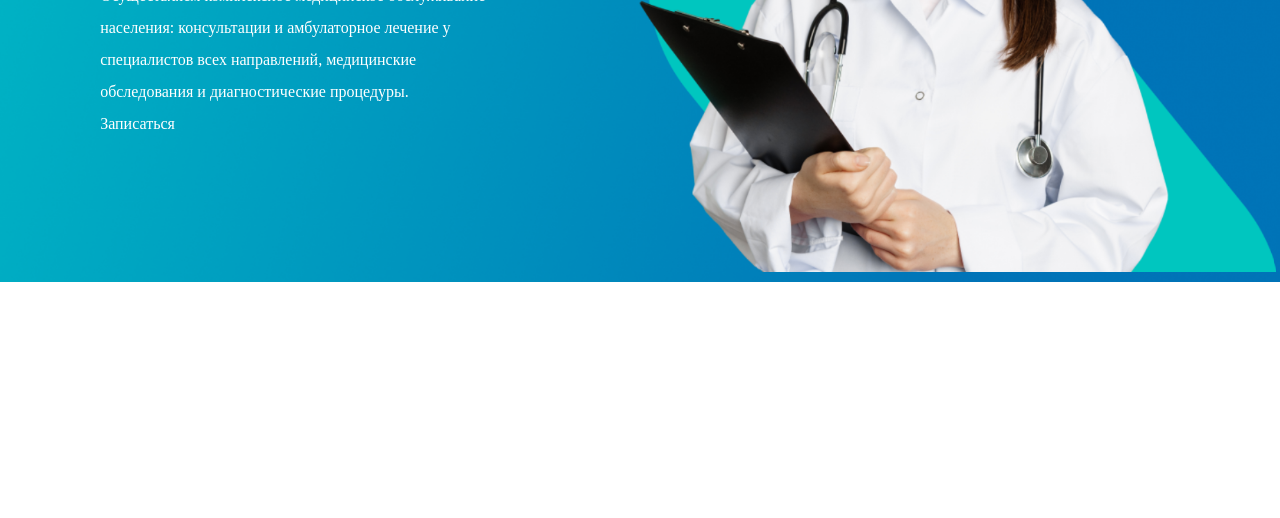
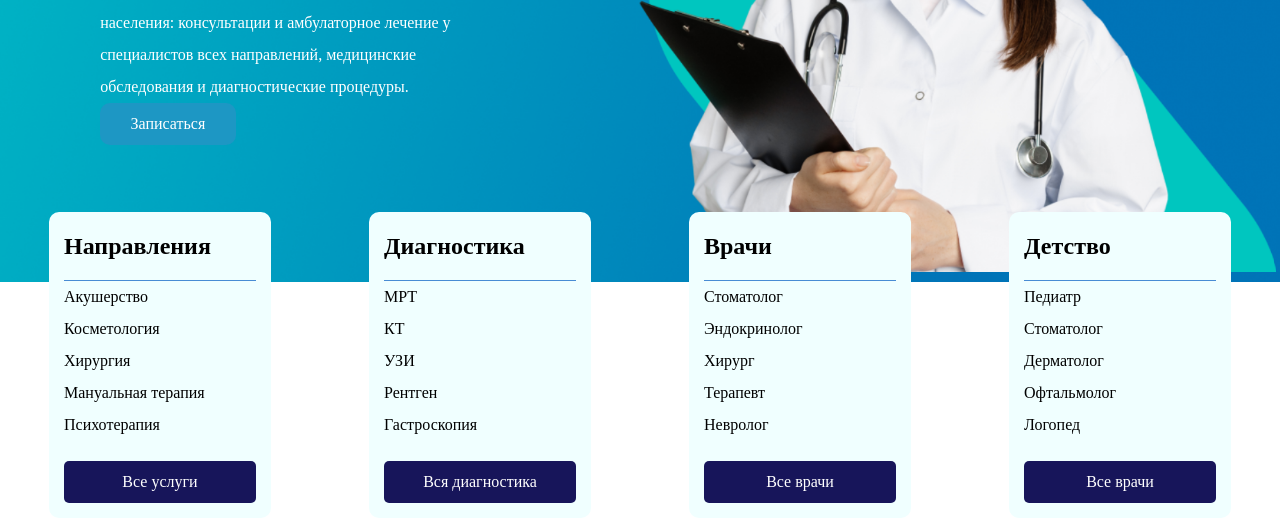
Before and after one commit to karimovmuhamadali91-arch/home-work-17, a plain HTML site: page index.html in a window 1280 px wide. Shown: the part 445-963 px from the top of the page. Before the commit the page ends 800 px from the top, so only its background shows below. Drawn offline with Linux system fonts and the light colour scheme.

Commit message:
box3 dob kadm

```diff
--- a/index.html
+++ b/index.html
@@ -57,14 +57,66 @@
     <div class="box2">
         <div class="div3">
             <h1>Позаботьтесь <br> о своём здоровье</h1>
-            <p>Осуществляем комплексное медицинское обслуживание <br> населения: консультации и амбулаторное лечение у <br>
+            <p>Осуществляем комплексное медицинское обслуживание <br> населения: консультации и амбулаторное лечение у
+                <br>
                 специалистов всех направлений, медицинские <br> обследования и диагностические процедуры.</p>
-                <p class="p3">Записаться</p>
+            <p class="p3">Записаться</p>
         </div>
         <div class="div4">
             <img src="./img/image.png" alt="" width="640px">
         </div>
     </div>
+
+    <div class="box3">
+        <div class="b1">
+            <h2 class="h2">Направления</h2>
+            <p>Акушерство</p>
+            <p>Косметология</p>
+            <p>Хирургия</p>
+            <p>Мануальная терапия</p>
+            <p>Психотерапия</p>
+            <div>
+                <p class="p4">Все услуги</p>
+            </div>
+        </div>
+
+        <div class="b1">
+            <h2 class="h2">Диагностика</h2>
+            <p>МРТ</p>
+            <p>КТ</p>
+            <p>УЗИ</p>
+            <p>Рентген</p>
+            <p>Гастроскопия</p>
+            <div>
+                <p class="p4">Вся диагностика</p>
+            </div>
+        </div>
+
+        <div class="b1">
+            <h2 class="h2">Врачи</h2>
+            <p>Стоматолог</p>
+            <p>Эндокринолог</p>
+            <p>Хирург</p>
+            <p>Терапевт</p>
+            <p>Невролог</p>
+            <div>
+                <p class="p4">Все врачи</p>
+            </div>
+        </div>
+
+         <div class="b1">
+            <h2 class="h2">Детство</h2>
+            <p>Педиатр</p>
+            <p>Стоматолог</p>
+            <p>Дерматолог</p>
+            <p>Офтальмолог</p>
+            <p>Логопед</p>
+            <div>
+                <p class="p4">Все врачи</p>
+            </div>
+        </div>
+    </div>
+
 </body>
 
 </html>
--- a/style.css
+++ b/style.css
@@ -69,3 +69,35 @@
     color: white;
     line-height: 2;
 }
+.p3 {
+    padding: 5px 15px;
+    background-color: rgb(29, 151, 196);
+    color: white;
+    text-align: center;
+    width: 20%;
+    border-radius: 10px;
+}
+.b1 {
+    background-color: azure;
+    line-height: 2;
+    width: 15%;
+    border-radius: 10px;
+    padding: 10px 15px 15px;
+}
+.h2 {
+    border-bottom: 1px solid rgb(72, 140, 212);
+    padding-bottom: 10px;
+}
+.p4 {
+    background-color: rgb(23, 21, 90);
+    color: white;
+    text-align: center;
+    border-radius: 5px;
+    padding: 5px 15px;
+    margin-top: 20px;
+}
+.box3 {
+    display: flex;
+    justify-content: space-around;
+    margin-top: -5%;
+}
```
